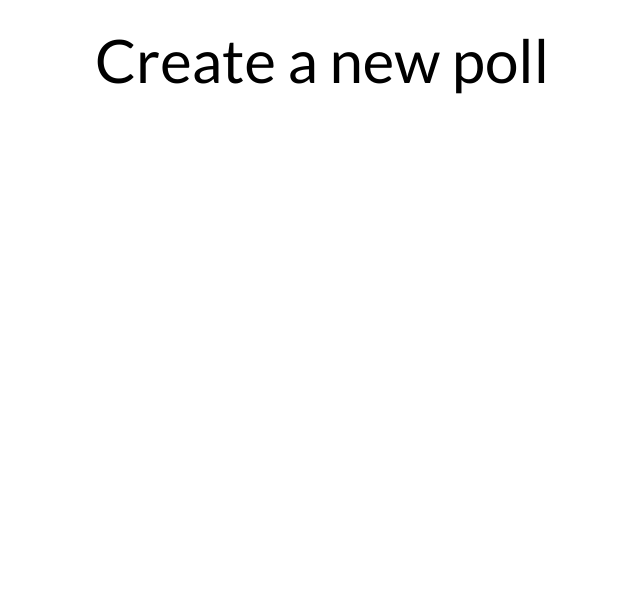
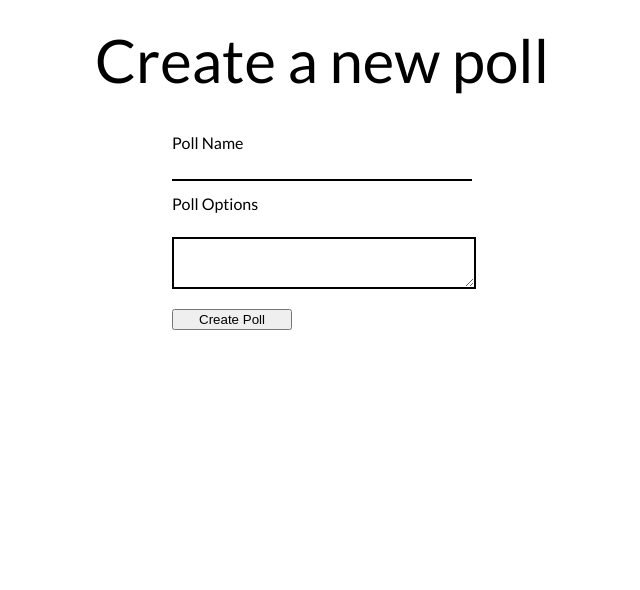
Before and after one commit to ZacharyKearns/flask-voting-app, a Flask app: page /newpoll in a window 1280 px wide. Shown: the part 80-670 px from the top of the page, without its empty margins (318-958 px from the left). Run offline with Flask 2, Linux system fonts and the light colour scheme; the visitor is signed in with stand-in values (Sample User, id 1); some libraries are stand-ins or nearby versions.

Commit message:
new routes

```diff
--- a/forms.py
+++ b/forms.py
@@ -1,8 +1,10 @@
 from flask_wtf import FlaskForm
 from wtforms import StringField, PasswordField, SubmitField
 from wtforms.validators import DataRequired, EqualTo, Length
+from wtforms.widgets import TextArea
 from unique import Unique
-from models import User
+from models import User, Poll
+from options import Options
 
 class SignupForm(FlaskForm):
     username = StringField('Username', \
@@ -27,3 +29,14 @@ class LoginForm(FlaskForm):
     validators = [DataRequired('Please enter your password')])
 
     submit = SubmitField('Sign in')
+
+class NewPollForm(FlaskForm):
+    name = StringField('Poll Name', \
+    validators = [DataRequired('Please enter a name for the poll.')])
+
+    options = StringField('Poll Options', \
+    validators = [DataRequired('Please enter some options'), \
+    Options(Poll, Poll.options)], \
+    widget=TextArea())
+
+    submit = SubmitField('Create Poll')
--- a/routes.py
+++ b/routes.py
@@ -1,7 +1,7 @@
 from flask import Flask, render_template, request, \
      session, redirect, url_for, flash
-from models import db, User
-from forms import SignupForm, LoginForm
+from models import db, User, Poll
+from forms import SignupForm, LoginForm, NewPollForm
 
 app = Flask(__name__)
 
@@ -14,7 +14,13 @@ app.secret_key = "development-key"
 
 @app.route("/")
 def index():
-    return render_template("index.html.j2")
+    polls = Poll.query.all()
+    return render_template("index.html.j2", polls=polls)
+
+@app.route("/poll/<int:id>")
+def poll(id):
+    poll = Poll.query.filter_by(id=id).first()
+    return render_template('poll.html.j2', poll=poll)
 
 @app.route("/signup", methods=['GET', 'POST'])
 def signup():
@@ -62,17 +68,48 @@ def logout():
     session.pop('username', None)
     return redirect(url_for('index'))
 
-@app.route('/newpoll')
+@app.route('/newpoll', methods=['GET', 'POST'])
 def newpoll():
     if 'username' not in session:
         return redirect(url_for('login'))
-    return render_template('newpoll.html.j2')
+    form = NewPollForm()
+    if request.method == 'POST':
+        if form.validate() == False:
+            return render_template('newpoll.html.j2', form=form)
+        else:
+            user = User.query.filter_by(username=session['username']).first()
+            newpoll = Poll(form.name.data, form.options.data, user.uid)
+            db.session.add(newpoll)
+            db.session.commit()
+            flash('Poll added.')
+            return redirect(url_for('newpoll'))
+    elif request.method == 'GET':
+        return render_template('newpoll.html.j2', form=form)
+
+@app.route('/deletepoll/<int:id>')
+def deletepoll(id):
+    poll = Poll.query.filter_by(id=id).first()
+    user = User.query.filter_by(uid=poll.user_id).first()
+    if session['username'] != user.username:
+        flash['Request Denied.']
+        return redirect(url_for('login'))
+    else:
+        db.session.delete(poll)
+        db.session.commit()
+        return redirect(url_for('mypolls'))
 
 @app.route('/mypolls')
 def mypolls():
     if 'username' not in session:
         return redirect(url_for('login'))
-    return render_template('mypolls.html.j2')
+
+    user = User.query.filter_by(username=session['username']).first()
+    polls = Poll.query.filter_by(user_id=user.uid).all()
+
+    if len(polls) == 0:
+        polls = False
+
+    return render_template('mypolls.html.j2', polls=polls)
 
 if __name__ == "__main__":
     app.run(debug = True)
--- a/static/css/main.css
+++ b/static/css/main.css
@@ -18,6 +18,10 @@ html {
 
 a {
   text-decoration: none;
+}
+
+main.container {
+   margin-bottom: 160px;
 }
 
 .container {
@@ -108,13 +112,20 @@ h1 {
    padding: 5px 0;
 }
 
+.success {
+   color: lightblue;
+   padding: 5px 0;
+}
+
 .flashes {
    width: 300px;
    margin: 0 auto;
 }
 
 .text-input,
-.label {
+.label,
+.textarea,
+.textarea-label {
    display: block;
    width: 100%;
 }
@@ -181,6 +192,26 @@ h1 {
 }
 
 /**
+ * Index
+ */
+
+ .poll-list {
+    max-width: 400px;
+    margin: 0 auto;
+    text-align: center;
+}
+
+.poll-link {
+   color: #000;
+   text-decoration: none;
+   font-size: 20px;
+   padding: 15px 0;
+   display: block;
+   margin: 5px 0;
+   border: 2px solid #000;
+}
+
+/**
  * Signup
  */
 
@@ -197,6 +228,44 @@ h1 {
    max-width: 300px;
    margin: 0 auto;
 }
+
+/**
+ * New Poll
+ */
+
+ #newpoll {
+   max-width: 300px;
+   margin: 0 auto;
+ }
+
+ .textarea {
+   border: 2px solid #000;
+   background-color: transparent;
+   font-size: 16px;
+   padding: 5px 0;
+   margin-top: 25px;
+ }
+
+ .textarea-label {
+   padding-top: 15px;
+ }
+
+/**
+ * My Polls
+ */
+
+ table {
+    max-width: 50%;
+    border-collapse: collapse;
+    margin-top: 20px;
+    margin-bottom: 40px;
+    margin: 0 auto;
+ }
+
+ th, td {
+    padding: 12px;
+    border: 1px solid #333;
+ }
 
 /**
  * Footer
--- a/templates/login.html.j2
+++ b/templates/login.html.j2
@@ -34,5 +34,4 @@
 
       {{ form.submit(class="submit") }}
    </form>
-
 {% endblock %}
--- a/templates/newpoll.html.j2
+++ b/templates/newpoll.html.j2
@@ -1,5 +1,37 @@
 {% extends "layout.html.j2" %}
 
 {% block content %}
-<h1>Create a new poll</h1>
+   <h1>Create a new poll</h1>
+
+   {% with messages = get_flashed_messages() %}
+      {% if messages %}
+         <ul class="flashes">
+         {% for message in messages %}
+            <li class="success">{{ message }}</li>
+         {% endfor %}
+         </ul>
+      {% endif %}
+   {% endwith %}
+
+   <form action="/newpoll" method="POST" id="newpoll">
+      {{ form.hidden_tag() }}
+
+      {{ form.name.label(class="label") }}
+      {% if form.name.errors %}
+         {% for error in form.name.errors %}
+            <p class="error">{{ error }}</p>
+         {% endfor %}
+      {% endif %}
+      {{ form.name(class="text-input") }}
+
+      {{ form.options.label(class="textarea-label") }}
+      {% if form.options.errors %}
+         {% for error in form.options.errors %}
+            <p class="error">{{ error }}</p>
+         {% endfor %}
+      {% endif %}
+      {{ form.options(class="textarea") }}
+
+      {{ form.submit(class="submit") }}
+   </form>
 {% endblock %}
--- a/templates/signup.html.j2
+++ b/templates/signup.html.j2
@@ -32,5 +32,4 @@
 
       {{ form.submit(class="submit") }}
    </form>
-
 {% endblock %}
```
Also changed, not shown: models.py (+13 -0 lines), options.py (added, +14 -0 lines), templates/index.html.j2 (+8 -1 lines), templates/mypolls.html.j2 (+27 -1 lines), templates/poll.html.j2 (added, +7 -0 lines), 3 other files. Lines whose indentation alone changed are shown as unchanged.
